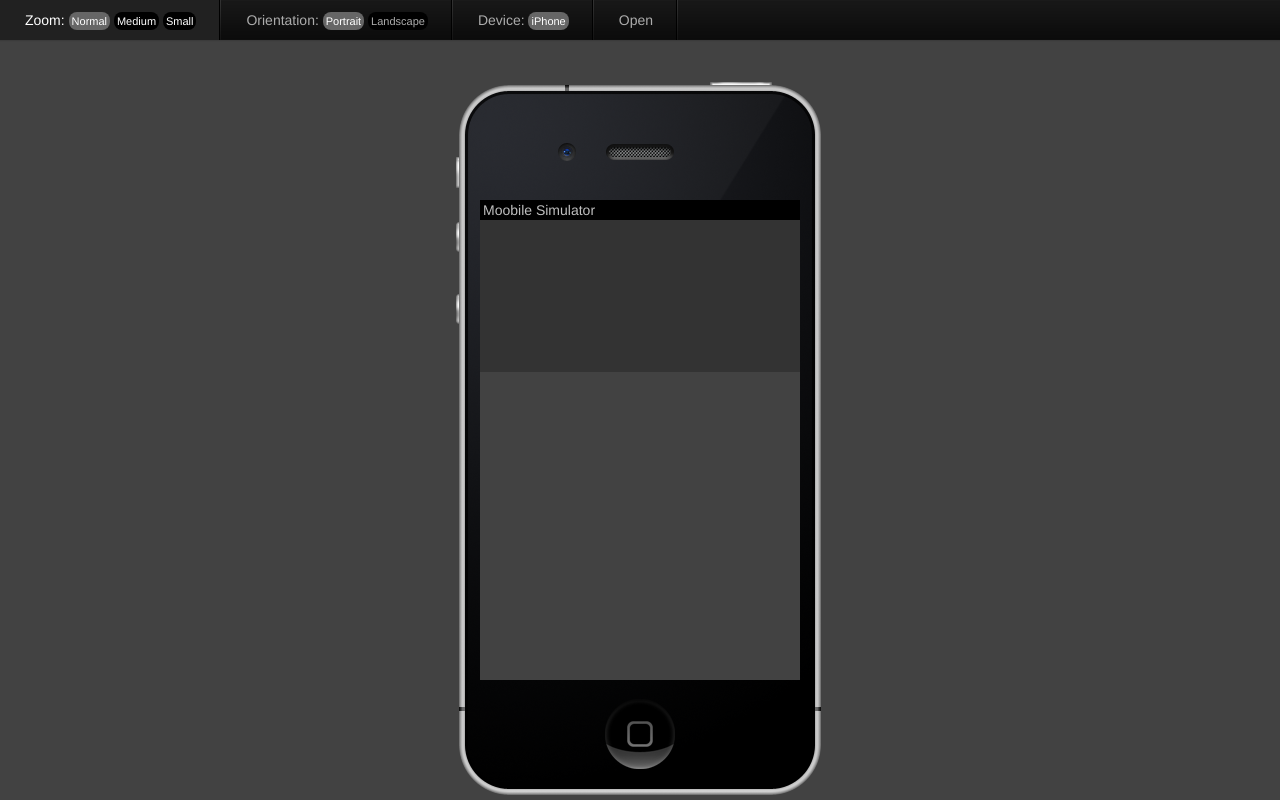
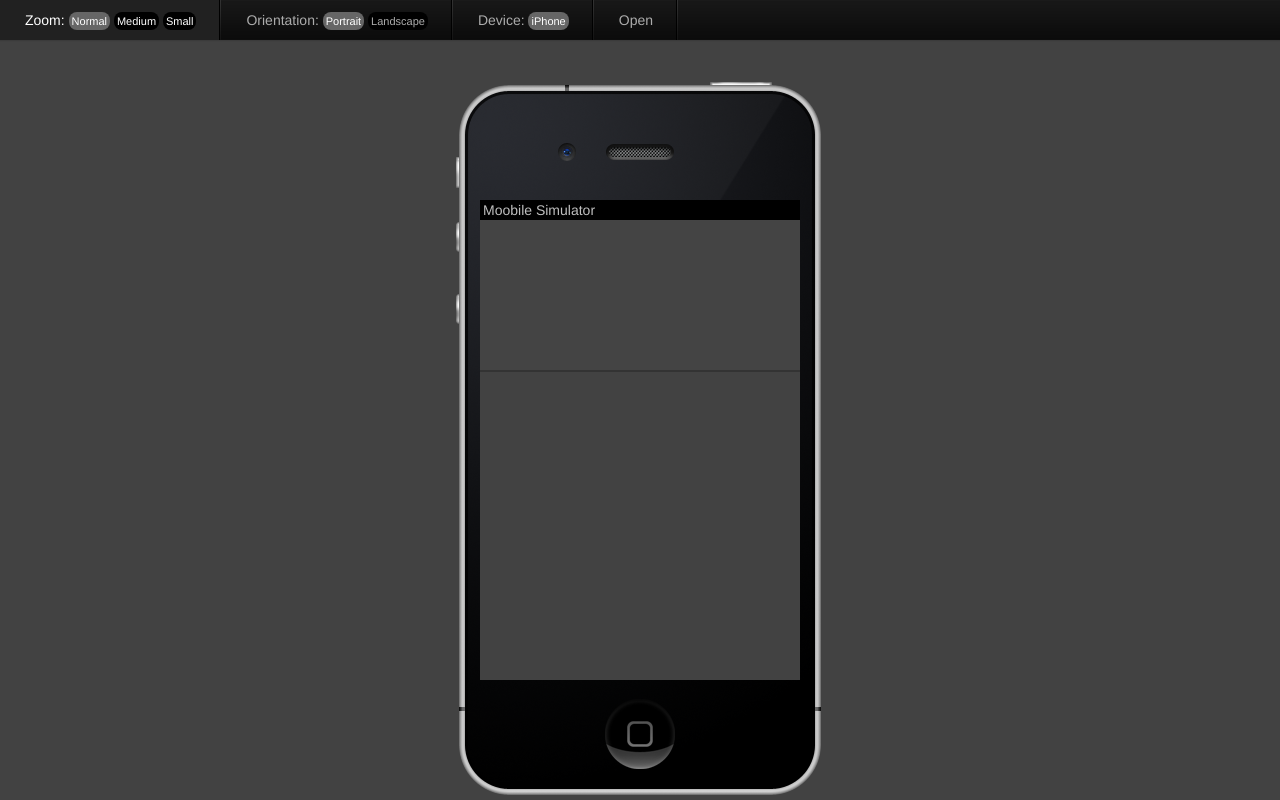
Before and after one commit to jpdery/moobile-demos, a plain HTML site: page index.html in a window 1280 px wide. Drawn offline with Linux system fonts and the light colour scheme.

Commit message:
Set a demo to start automatically.

```diff
--- a/index.html
+++ b/index.html
@@ -17,6 +17,7 @@
 			var defaultZoom = 'normal';
 			var defaultOrientation = 'portrait';
 			var defaultDevice = 'iphone';
+			var defaultApp = 'Demos/iPhone-Photo-Album/index.html';
 
 			var device = null;
 
@@ -68,7 +69,7 @@
 				 * Define the default app.
 				 */
 				'#device-open': function(el) {
-					var app = Cookie.read('app')
+					var app = Cookie.read('app') || defaultApp;
 					if (app) device.load(app);
 				},
 
```
